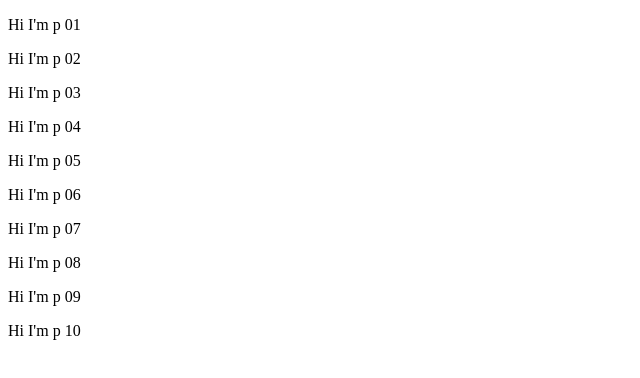
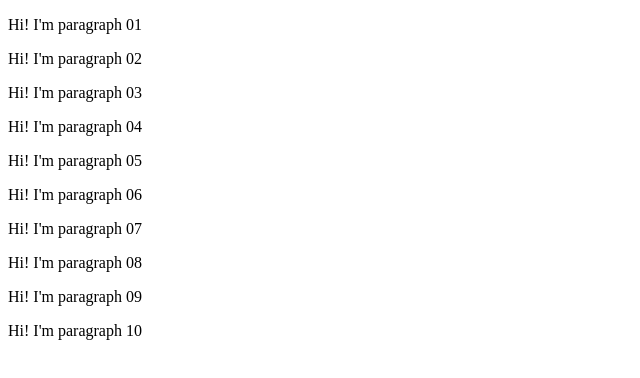
Before and after one commit to Sporkyy/course-es6-for-everyone, a plain HTML site: page 06 - Iterables & Looping/for-of-examples.html in a window 1280 px wide. Shown: the whole page, without its empty margins (0-640 px from the left). Drawn offline with Linux system fonts and the light colour scheme.

Commit message:
Module 6 completed

```diff
--- a/06 - Iterables & Looping/for-of-examples.html
+++ b/06 - Iterables & Looping/for-of-examples.html
@@ -1,50 +1,55 @@
 <!DOCTYPE html>
 <html lang="en">
   <head>
-  <meta charset="UTF-8">
+    <meta charset="UTF-8" />
     <title>Iterables & Looping</title>
   </head>
   <body>
-  <p>Hi I'm p 01</p>
-  <p>Hi I'm p 02</p>
-  <p>Hi I'm p 03</p>
-  <p>Hi I'm p 04</p>
-  <p>Hi I'm p 05</p>
-  <p>Hi I'm p 06</p>
-  <p>Hi I'm p 07</p>
-  <p>Hi I'm p 08</p>
-  <p>Hi I'm p 09</p>
-  <p>Hi I'm p 10</p>
+    <p>Hi! I'm paragraph 01</p>
+    <p>Hi! I'm paragraph 02</p>
+    <p>Hi! I'm paragraph 03</p>
+    <p>Hi! I'm paragraph 04</p>
+    <p>Hi! I'm paragraph 05</p>
+    <p>Hi! I'm paragraph 06</p>
+    <p>Hi! I'm paragraph 07</p>
+    <p>Hi! I'm paragraph 08</p>
+    <p>Hi! I'm paragraph 09</p>
+    <p>Hi! I'm paragraph 10</p>
     <script>
-  const cuts = ['Chuck', 'Brisket', 'Shank', 'Short Rib'];
+      const cuts = ["Chuck", "Brisket", "Shank", "Short Rib"];
+
+      // for (const cut of cuts) {
+      //   console.log(cut);
+      // }
 
       // for (const [i, cut] of cuts.entries()) {
-  //   console.log(`${cut} is the ${i + 1} item`);
+      //   // console.log(cut[0], cut[1]);
+      //   console.log({ i, cut });
       // }
 
       // function addUpNumbers() {
+      //   // console.log(arguments);
       //   let total = 0;
       //   for (const num of arguments) {
       //     total += num;
       //   }
-  //   console.log(total);
       //   return total;
       // }
 
-  // addUpNumbers(10,23,52,34,12,13,123);
+      // console.log(addUpNumbers(23, 46, 27, 217, 60, 723, 83));
 
-  // const name = 'Wes Bos';
+      // const name = "Todd Sayre";
       // for (const char of name) {
       //   console.log(char);
       // }
 
-  const ps = document.querySelectorAll('p');
-  for (const paragraph of ps) {
-    paragraph.addEventListener('click', function() {
+      const ps = document.querySelectorAll("p");
+      for (const p of ps) {
+        // console.log(p);
+        p.addEventListener("click", function() {
           console.log(this.textContent);
         });
       }
-
     </script>
   </body>
 </html>
```
Also changed, not shown: 06 - Iterables & Looping/for-of-object.html (+9 -6 lines), 06 - Iterables & Looping/intro.html (+17 -23 lines), readme.md. Lines whose indentation alone changed are shown as unchanged.
